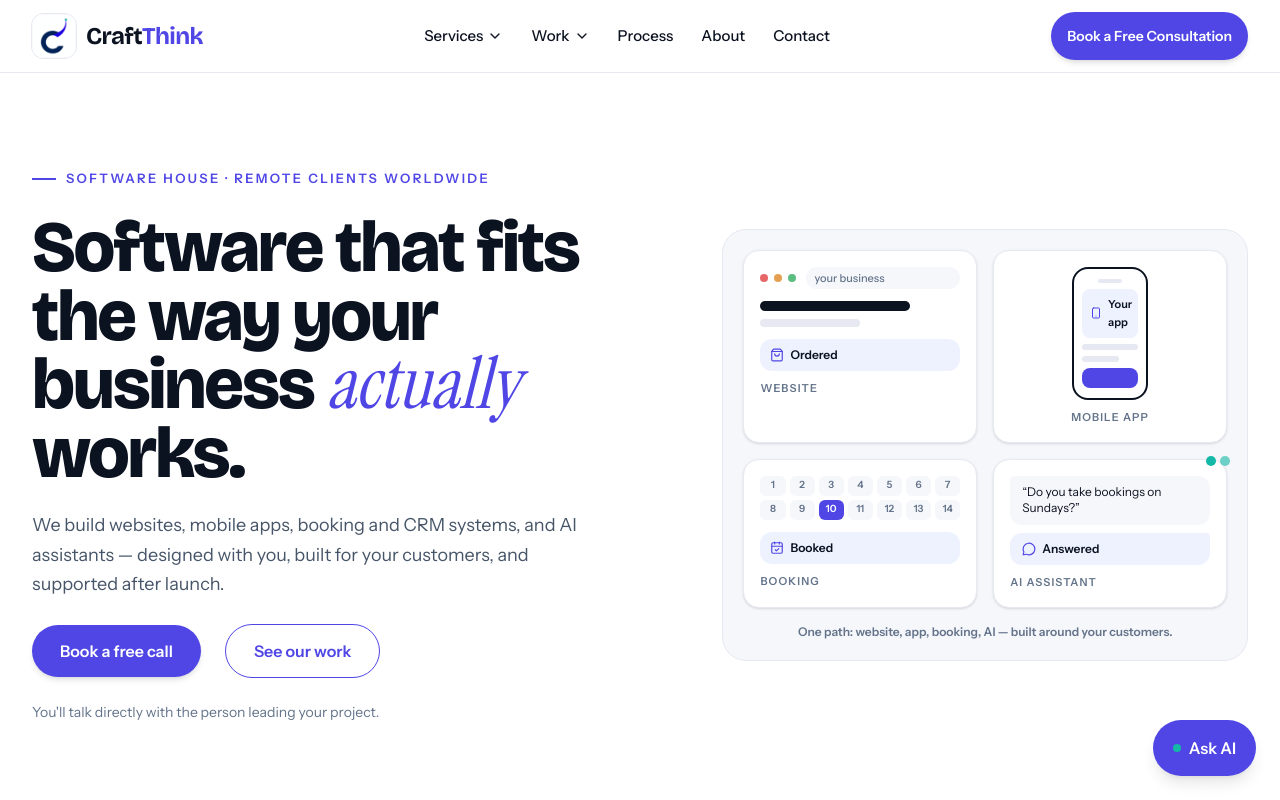
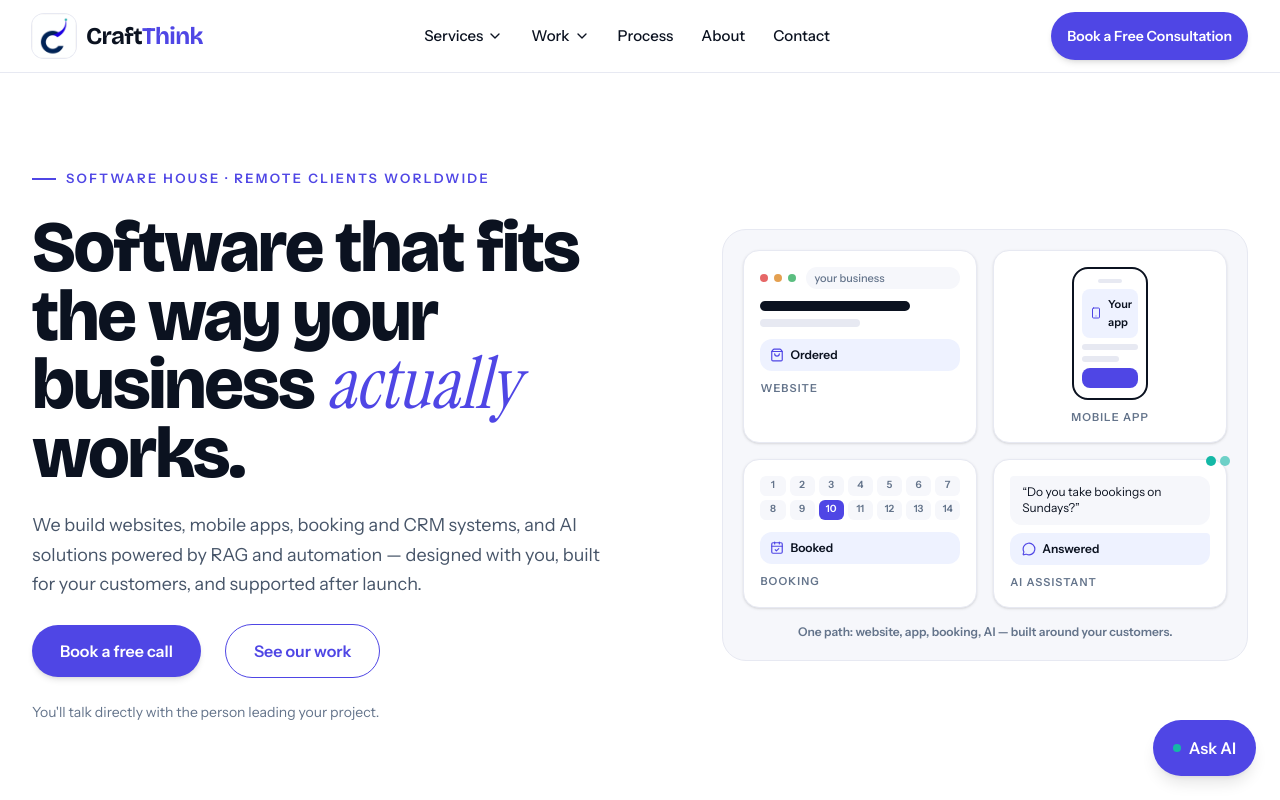
Before and after one commit to officialmuhammadusman/craft-think, a Next.js app: page / in a window 1280 px wide. Shown: the top 800 px of the page. Built offline with nearby package versions, Linux system fonts and the light colour scheme.

Commit message:
Hero subline: AI assistants replaced with AI solutions powered by RAG and automation

```diff
--- a/src/app/page.tsx
+++ b/src/app/page.tsx
@@ -79,7 +79,7 @@ export default function HomePage() {
                 Software that fits the way your business <em className="ct-serif-accent text-[#4F46E5]">actually</em> works.
               </h1>
               <p className="ct-body-lg max-w-xl text-[#475569]">
-                We build websites, mobile apps, booking and CRM systems, and AI assistants — designed with you, built for your customers, and supported after launch.
+                We build websites, mobile apps, booking and CRM systems, and AI solutions powered by RAG and automation — designed with you, built for your customers, and supported after launch.
               </p>
               <div className="flex w-full flex-col gap-4 sm:w-auto sm:flex-row sm:items-center sm:gap-6">
                 <Button href="/consultation" size="lg" className="w-full sm:w-auto">Book a free call</Button>
```
